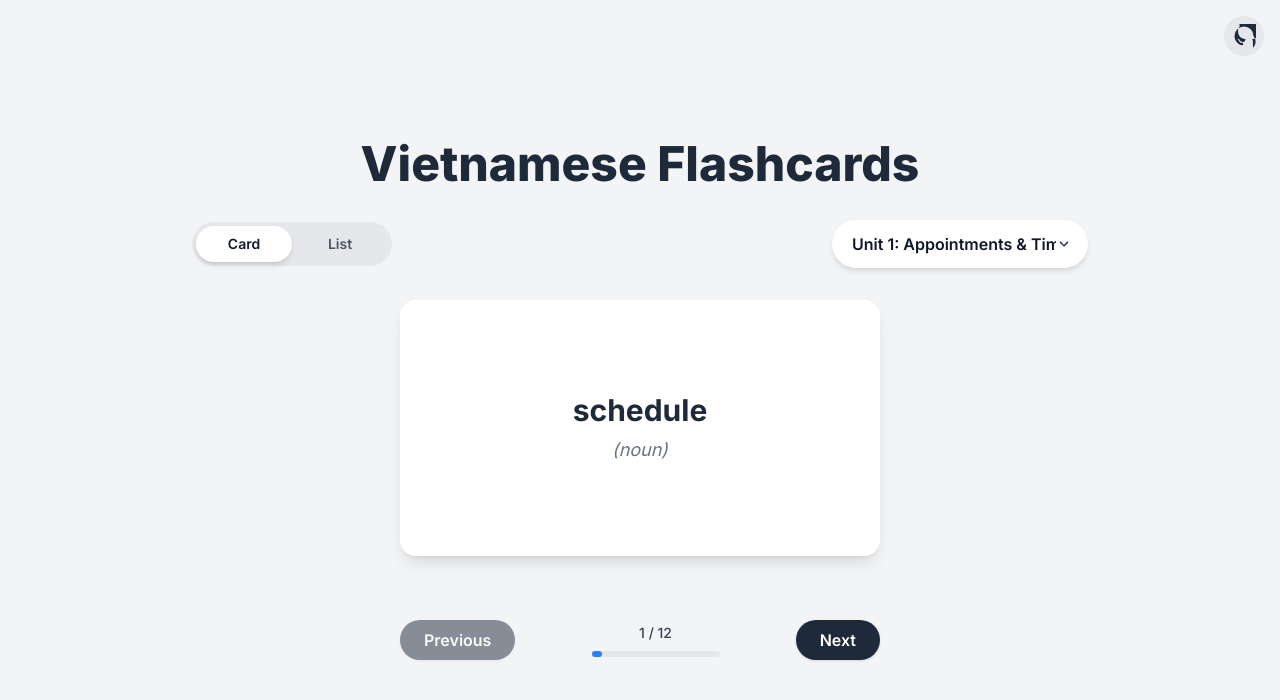
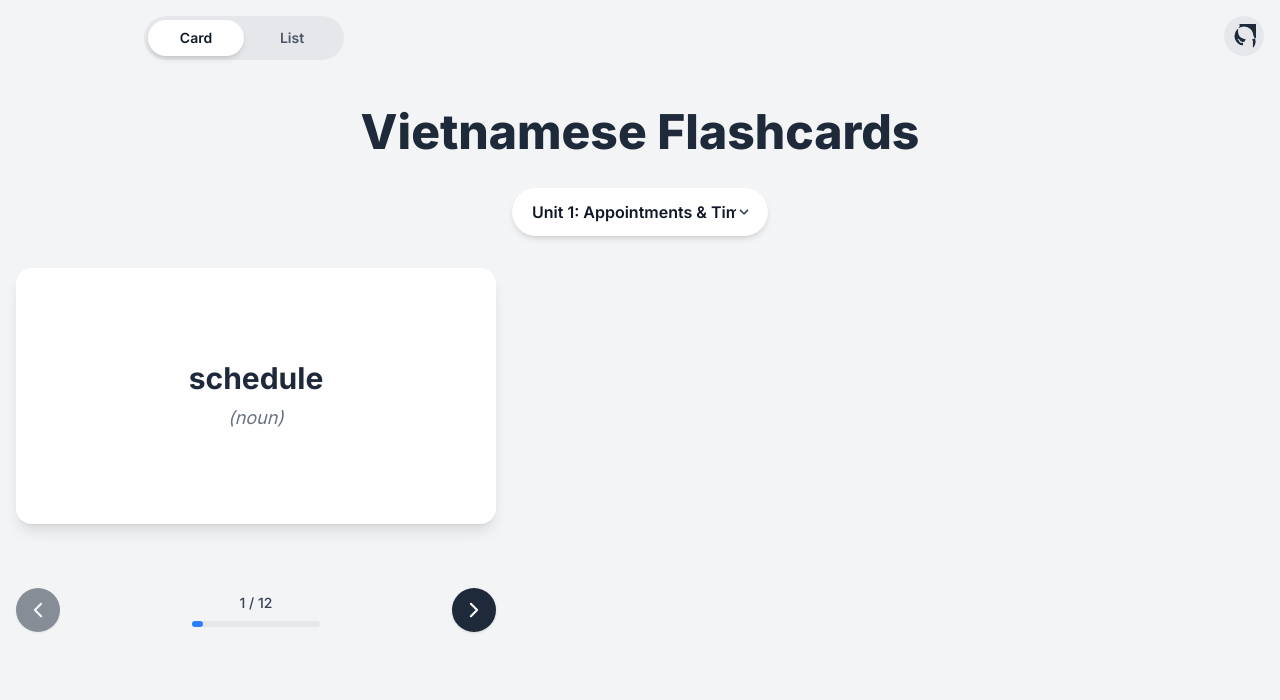
Before and after one commit to ttanlocc/flashcard-app, a Next.js app: page / in a window 1280 px wide. Shown: the top 700 px of the page. Built offline with nearby package versions, Linux system fonts and the light colour scheme.

Commit message:
refactor(UI): Redesign layout and use icon buttons

```diff
--- a/src/app/page.tsx
+++ b/src/app/page.tsx
@@ -3,7 +3,6 @@ import path from 'path';
 import Papa from 'papaparse';
 import { Flashcard } from '@/types/types';
 import { FlashcardApp } from '@/components/FlashcardApp';
-import { ThemeSwitcher } from '@/components/ThemeSwitcher';
 
 async function getFlashcards(): Promise<Flashcard[]> {
   const csvFilePath = path.join(process.cwd(), 'src', 'data', 'flashcards.csv');
@@ -27,11 +26,7 @@ export default async function HomePage() {
   const flashcards = await getFlashcards();
 
   return (
-    <main className="relative flex min-h-screen flex-col items-center justify-center bg-gray-100 p-4 sm:p-8 dark:bg-gray-900">
-      <ThemeSwitcher />
-      <h1 className="mb-8 text-center text-4xl font-extrabold text-gray-800 sm:text-5xl dark:text-gray-100">
-        Vietnamese Flashcards
-      </h1>
+    <main className="min-h-screen bg-gray-100 dark:bg-gray-900">
       <FlashcardApp flashcards={flashcards} />
     </main>
   );
--- a/src/components/FlashcardApp.tsx
+++ b/src/components/FlashcardApp.tsx
@@ -4,25 +4,12 @@ import { useState, useMemo } from 'react';
 import { Flashcard } from '@/types/types';
 import { FlashcardViewer } from '@/components/FlashcardViewer';
 import { ListView } from '@/components/ListView';
+import { ThemeSwitcher } from './ThemeSwitcher';
 
 type ViewMode = 'card' | 'list';
 
-const Controls = ({
-  view,
-  setView,
-  units,
-  selectedUnit,
-  setSelectedUnit,
-}: {
-  view: ViewMode;
-  setView: (view: ViewMode) => void;
-  units: string[];
-  selectedUnit: string;
-  setSelectedUnit: (unit: string) => void;
-}) => {
+const ViewSwitcher = ({ view, setView }: { view: ViewMode; setView: (view: ViewMode) => void }) => {
   return (
-    <div className="mb-8 flex w-full max-w-4xl flex-col items-center gap-4 sm:flex-row sm:justify-between">
-      {/* View Switcher - moved to left */}
     <div className="rounded-full bg-gray-200 p-1 dark:bg-gray-700">
       <button
         onClick={() => setView('card')}
@@ -45,13 +32,24 @@ const Controls = ({
         List
       </button>
     </div>
+  );
+};
 
-      {/* Unit Switcher */}
+const UnitSwitcher = ({
+  units,
+  selectedUnit,
+  setSelectedUnit,
+}: {
+  units: string[];
+  selectedUnit: string;
+  setSelectedUnit: (unit: string) => void;
+}) => {
+  return (
     <div className="relative">
       <select
         value={selectedUnit}
         onChange={(e) => setSelectedUnit(e.target.value)}
-          className="w-64 appearance-none rounded-full bg-white px-5 py-3 pr-8 text-center font-semibold text-gray-900 shadow-md transition hover:bg-gray-50 focus:outline-none focus:ring-2 focus:ring-blue-500 dark:bg-gray-700 dark:text-gray-100 dark:hover:bg-gray-600"
+        className="w-full max-w-xs appearance-none rounded-full bg-white px-5 py-3 pr-8 text-center font-semibold text-gray-900 shadow-md transition hover:bg-gray-50 focus:outline-none focus:ring-2 focus:ring-blue-500 dark:bg-gray-700 dark:text-gray-100 dark:hover:bg-gray-600 sm:w-64"
       >
         {units.map((unit) => (
           <option key={unit} value={unit}>
@@ -60,8 +58,9 @@ const Controls = ({
         ))}
       </select>
       <div className="pointer-events-none absolute inset-y-0 right-0 flex items-center px-4 text-gray-700 dark:text-gray-300">
-            <svg className="h-4 w-4 fill-current" xmlns="http://www.w3.org/2000/svg" viewBox="0 0 20 20"><path d="M9.293 12.95l.707.707L15.657 8l-1.414-1.414L10 10.828 5.757 6.586 4.343 8z"/></svg>
-        </div>
+        <svg className="h-4 w-4 fill-current" xmlns="http://www.w3.org/2000/svg" viewBox="0 0 20 20">
+          <path d="M9.293 12.95l.707.707L15.657 8l-1.414-1.414L10 10.828 5.757 6.586 4.343 8z" />
+        </svg>
       </div>
     </div>
   );
@@ -95,18 +94,27 @@ export const FlashcardApp = ({ flashcards }: { flashcards: Flashcard[] }) => {
 
   return (
     <div className="flex w-full flex-col items-center">
-      <Controls
-        view={view}
-        setView={setView}
-        units={units}
-        selectedUnit={selectedUnit}
-        setSelectedUnit={setSelectedUnit}
-      />
+      <header className="sticky top-0 z-10 w-full bg-gray-100/80 py-4 backdrop-blur-sm dark:bg-gray-900/80">
+        <div className="mx-auto flex w-full max-w-5xl items-center justify-between px-4">
+          <ViewSwitcher view={view} setView={setView} />
+          <ThemeSwitcher />
+        </div>
+      </header>
+
+      <div className="my-8 flex w-full flex-col items-center gap-8 px-4">
+        <h1 className="text-center text-4xl font-extrabold text-gray-800 sm:text-5xl dark:text-gray-100">
+          Vietnamese Flashcards
+        </h1>
+        <UnitSwitcher units={units} selectedUnit={selectedUnit} setSelectedUnit={setSelectedUnit} />
+      </div>
+
+      <div className="w-full">
         {view === 'card' ? (
           <FlashcardViewer flashcards={filteredFlashcards} />
         ) : (
           <ListView flashcards={filteredFlashcards} />
         )}
       </div>
+    </div>
   );
 };
--- a/src/components/FlashcardViewer.tsx
+++ b/src/components/FlashcardViewer.tsx
@@ -70,9 +70,12 @@ export const FlashcardViewer = ({ flashcards }: { flashcards: Flashcard[] }) =>
         <button
           onClick={goToPreviousPage}
           disabled={currentPage === 0}
-          className="rounded-full bg-gray-800 px-6 py-2 font-semibold text-white shadow-sm transition hover:bg-gray-700 disabled:cursor-not-allowed disabled:opacity-50 dark:bg-gray-200 dark:text-gray-900 dark:hover:bg-gray-300"
+          className="rounded-full bg-gray-800 p-3 text-white shadow-sm transition hover:bg-gray-700 disabled:cursor-not-allowed disabled:opacity-50 dark:bg-gray-200 dark:text-gray-900 dark:hover:bg-gray-300"
+          aria-label="Previous Card"
         >
-          Previous
+          <svg xmlns="http://www.w3.org/2000/svg" fill="none" viewBox="0 0 24 24" strokeWidth={2.5} stroke="currentColor" className="h-5 w-5">
+            <path strokeLinecap="round" strokeLinejoin="round" d="M15.75 19.5L8.25 12l7.5-7.5" />
+          </svg>
         </button>
 
         <div className="flex flex-col items-center gap-2">
@@ -90,9 +93,12 @@ export const FlashcardViewer = ({ flashcards }: { flashcards: Flashcard[] }) =>
         <button
           onClick={goToNextPage}
           disabled={currentPage >= totalPages - 1}
-          className="rounded-full bg-gray-800 px-6 py-2 font-semibold text-white shadow-sm transition hover:bg-gray-700 disabled:cursor-not-allowed disabled:opacity-50 dark:bg-gray-200 dark:text-gray-900 dark:hover:bg-gray-300"
+          className="rounded-full bg-gray-800 p-3 text-white shadow-sm transition hover:bg-gray-700 disabled:cursor-not-allowed disabled:opacity-50 dark:bg-gray-200 dark:text-gray-900 dark:hover:bg-gray-300"
+          aria-label="Next Card"
         >
-          Next
+          <svg xmlns="http://www.w3.org/2000/svg" fill="none" viewBox="0 0 24 24" strokeWidth={2.5} stroke="currentColor" className="h-5 w-5">
+            <path strokeLinecap="round" strokeLinejoin="round" d="M8.25 4.5l7.5 7.5-7.5 7.5" />
+          </svg>
         </button>
       </div>
     </div>
```
Lines whose indentation alone changed are shown as unchanged.
